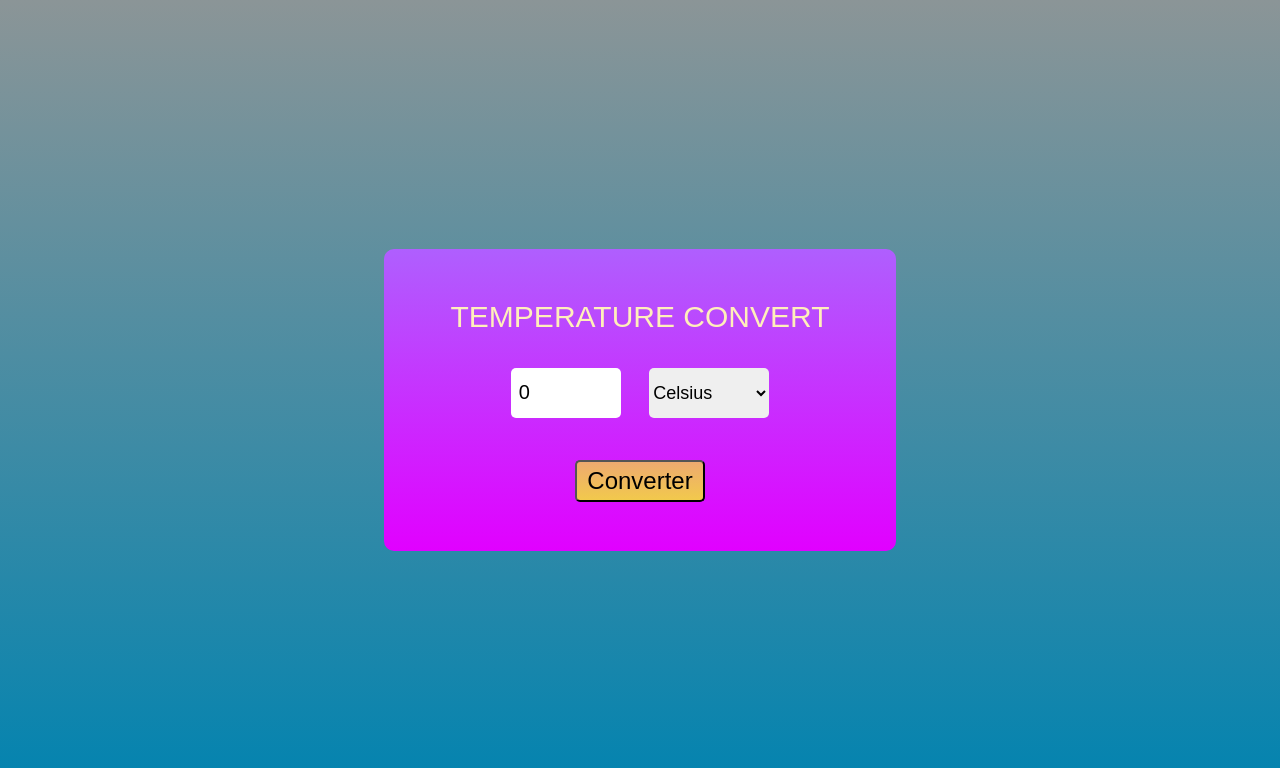
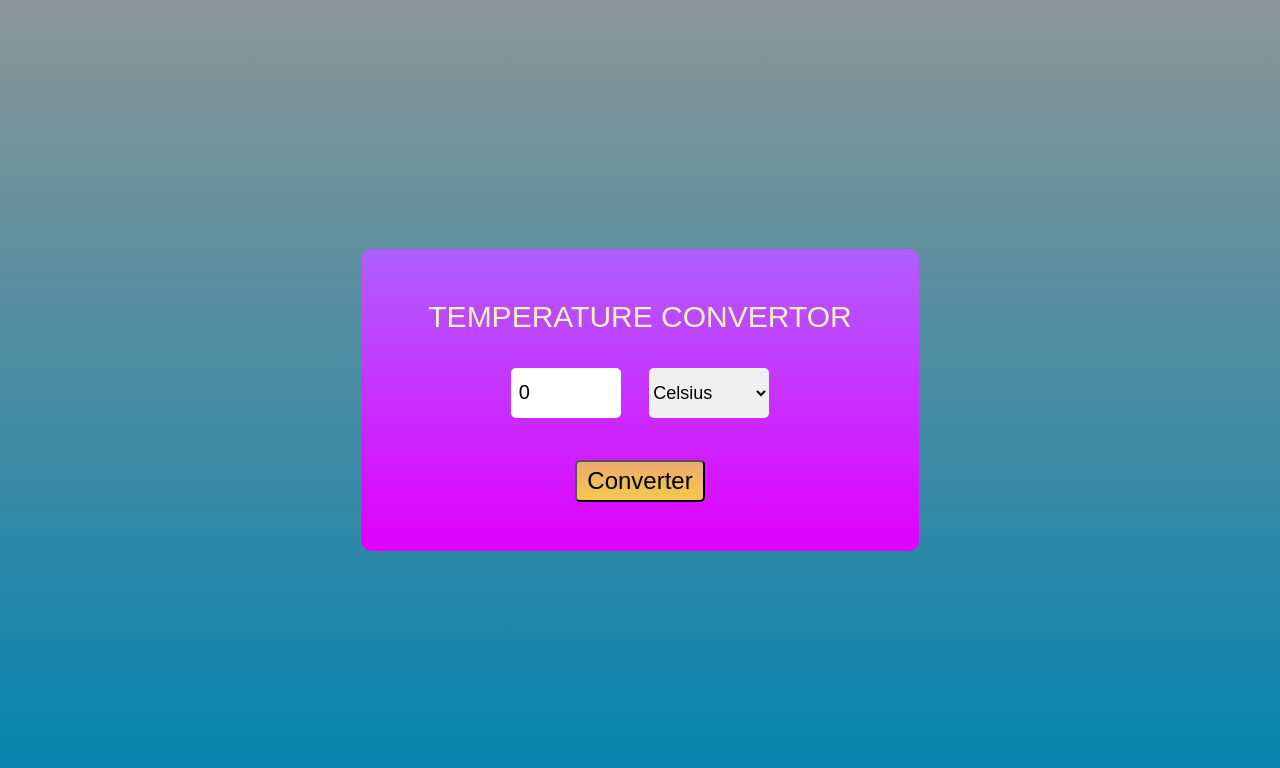
Before and after one commit to aayush-017868/Temperature-Convertor, a plain HTML site: page index.html in a window 1280 px wide. Drawn offline with Linux system fonts and the light colour scheme.

Commit message:
Update index.html

```diff
--- a/index.html
+++ b/index.html
@@ -14,7 +14,7 @@
     <div class="container">
 
         <form id="calc" onsubmit="calculateTemp(); return false">
-            <label for="temp"> temperature  convert</label>
+            <label for="temp"> temperature  convertor</label>
             <br>
             <input type="number" name="temp" id="tempretur" value="0">
             <select name="temprut" id="temprut">
```
